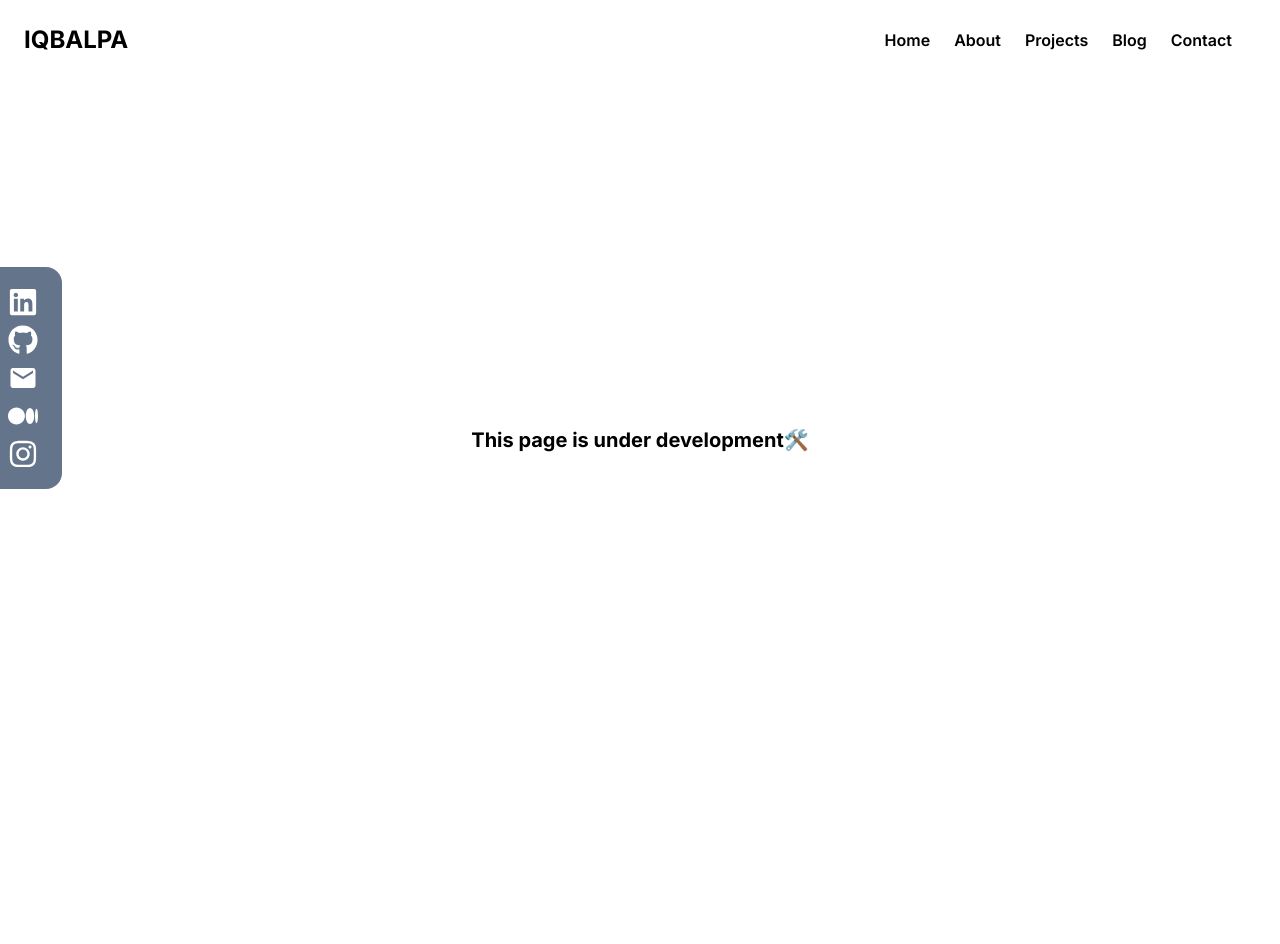
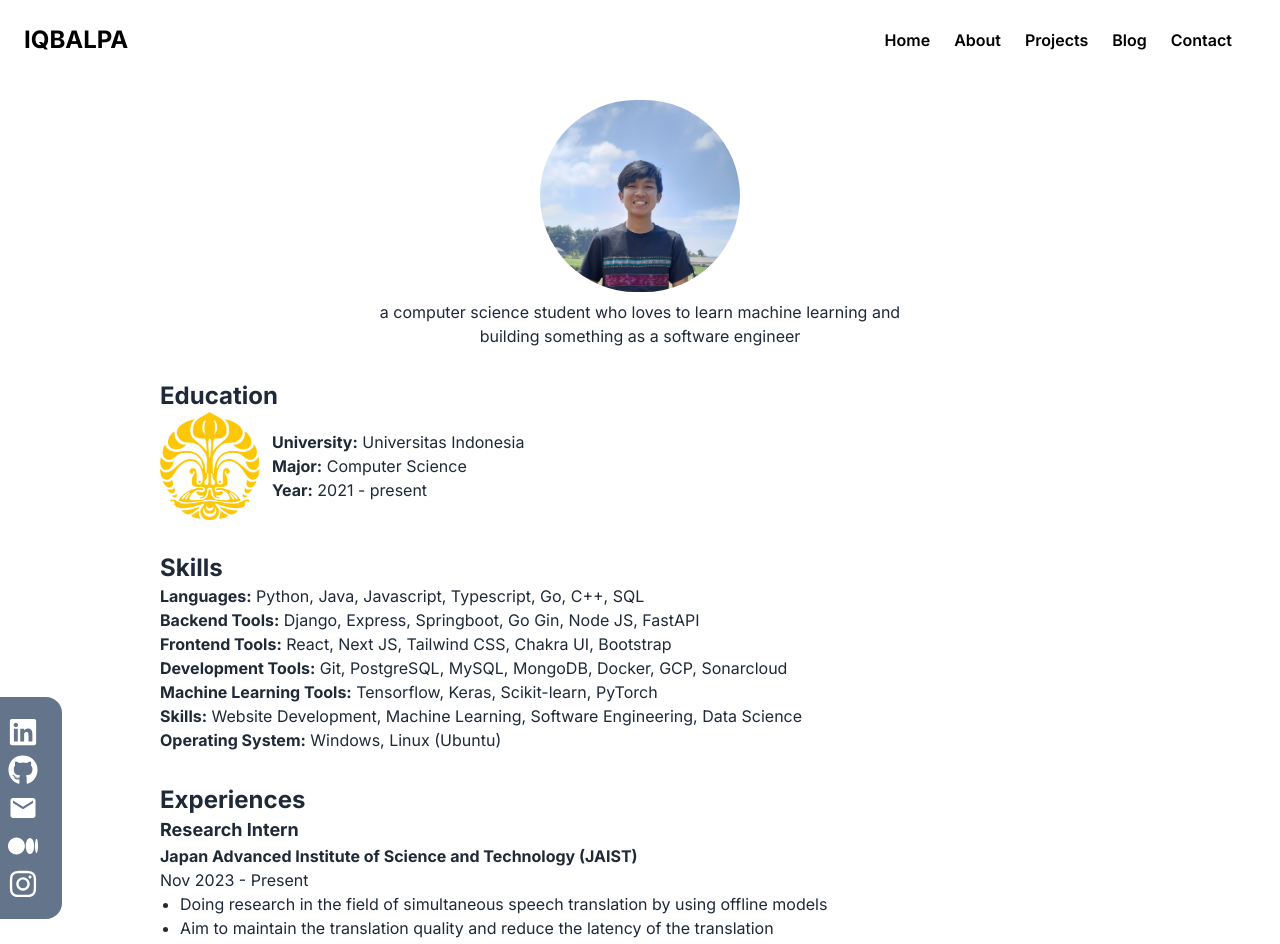
Before and after one commit to iqbalpa/personal-web, a Next.js app: page /about in a window 1280 px wide. Before the commit this address had no page. Shown: the top 944 px of the page. Before the commit the page ends 800 px from the top, so only its background shows below. Built offline with nearby package versions, Linux system fonts and the light colour scheme.

Commit message:
feat(about): create about page

```diff
--- /dev/null
+++ b/src/app/about/page.tsx
@@ -0,0 +1,8 @@
+import { NextPage } from "next";
+import AboutModule from "@/modules/about/About";
+
+const About: NextPage = () => {
+	return <AboutModule />;
+};
+
+export default About;
--- a/src/modules/about/About.tsx
+++ b/src/modules/about/About.tsx
@@ -0,0 +1,27 @@
+import React from "react";
+import Education from "./Education";
+import Skill from "./Skill";
+import Experience from "./Experience";
+import Award from "./Award";
+import Organization from "./Organization";
+import Hero from "./Hero";
+
+const AboutModule: React.FC = () => {
+	return (
+		<div className="max-w-screen flex flex-col px-40 pt-5 pb-20">
+			<Hero />
+			<div className="m-4" />
+			<Education />
+			<div className="m-4" />
+			<Skill />
+			<div className="m-4" />
+			<Experience />
+			<div className="m-4" />
+			<Award />
+			<div className="m-4" />
+			<Organization />
+		</div>
+	);
+};
+
+export default AboutModule;
--- /dev/null
+++ b/src/modules/about/Award.tsx
@@ -0,0 +1,39 @@
+import React from "react";
+
+type AwardItemProps = {
+	title: string;
+	desc: string;
+};
+
+const AwardItem: React.FC<AwardItemProps> = ({ title, desc }) => {
+	return (
+		<div className="">
+			<h2 className="text-lg font-semibold">{title}</h2>
+			<p className="">{desc}</p>
+		</div>
+	);
+};
+
+const AwardItems: AwardItemProps[] = [
+	{
+		title: "[National Level] Top 10 Data Quest Kemenkeu 2023",
+		desc: "Data quest is a data analytics competition that organized by Ministry of Finance of Republic of Indonesia. My team and I proposed a solution by leveraging satellite imagery and region income to estimate the economic growth for each region in Central Java.",
+	},
+	{
+		title: "[National Level] Top JOINTS Data Competitions UGM 2023",
+		desc: "JOINTS is a data mining competition that is organized by Computer Science students of UGM. In the final Joints Data Competition, we developed a convolutional neural network to classify fire and non-fire images using Residual Network architecture.",
+	},
+];
+
+const Award: React.FC = () => {
+	return (
+		<div>
+			<h1 className="text-2xl font-bold">Honor and Awards</h1>
+			{AwardItems.map((item, index) => (
+				<AwardItem key={index} {...item} />
+			))}
+		</div>
+	);
+};
+
+export default Award;
--- /dev/null
+++ b/src/modules/about/Education.tsx
@@ -0,0 +1,27 @@
+import React from "react";
+import Image from "next/image";
+import LogoUI from "../../../public/assets/ui.webp";
+
+const Education: React.FC = () => {
+	return (
+		<div>
+			<h1 className="text-2xl font-bold">Education</h1>
+			<div className="flex flex-row items-center">
+				<Image src={LogoUI} alt="UI Logo" width={100} className="rounded-full" />
+				<div className="ml-3">
+					<p>
+						<span className="font-bold">University:</span> Universitas Indonesia
+					</p>
+					<p>
+						<span className="font-bold">Major:</span> Computer Science
+					</p>
+					<p>
+						<span className="font-bold">Year:</span> 2021 - present
+					</p>
+				</div>
+			</div>
+		</div>
+	);
+};
+
+export default Education;
--- /dev/null
+++ b/src/modules/about/Experience.tsx
@@ -0,0 +1,78 @@
+import React from "react";
+
+const experienceItems: ExperienceItemProps[] = [
+	{
+		role: "Research Intern",
+		company: "Japan Advanced Institute of Science and Technology (JAIST)",
+		duration: "Nov 2023 - Present",
+		description: [
+			"Doing research in the field of simultaneous speech translation by using offline models",
+			"Aim to maintain the translation quality and reduce the latency of the translation",
+		],
+	},
+	{
+		role: "Teaching Assistant of Introduction to AI & Data Science",
+		company: "Faculty of Computer Science, Universitas Indonesia",
+		duration: "Aug 2023 - Present",
+		description: [
+			"Responsible for creating and delivering Lab 1 materials and hands-on related to Python Pandas and Numpy.",
+			"Assist students in understanding the materials and help them to finish their assignments.",
+			"Assist lecturer in grading students' assignments.",
+		],
+	},
+	{
+		role: "Teaching Assistant of Programming Foundations with Python",
+		company: "Faculty of Computer Science, Universitas Indonesia",
+		duration: "Jan 2023 - July 2023",
+		description: [
+			"Teach and assist 11 students for weekly coding practice in Lab.",
+			"Responsible for creating Tugas Pemrograman 3 about Python List.",
+		],
+	},
+	{
+		role: "Teaching Assistant of Calculus 1",
+		company: "Faculty of Computer Science, Universitas Indonesia",
+		duration: "Aug 2022 - Jan 2023",
+		description: [
+			"Assisted in teaching more than 100 Calculus 1 students every two weeks with other teaching assistants.",
+			"Responsible for grading students' assignments and quizzes.",
+		],
+	},
+];
+
+const Experience: React.FC = () => {
+	return (
+		<div>
+			<h1 className="text-2xl font-bold">Experiences</h1>
+			{experienceItems.map((item, index) => (
+				<ExperienceItem key={index} {...item} />
+			))}
+		</div>
+	);
+};
+
+export default Experience;
+
+type ExperienceItemProps = {
+	role: string;
+	company: string;
+	duration: string;
+	description: string[];
+};
+
+const ExperienceItem: React.FC<ExperienceItemProps> = ({ role, company, duration, description }) => {
+	return (
+		<div>
+			<h1 className="text-lg font-bold">{role}</h1>
+			<h2 className="text-md font-bold">{company}</h2>
+			<p>{duration}</p>
+			<ul className="list-disc">
+				{description.map((desc, index) => (
+					<li className="ml-5" key={index}>
+						{desc}
+					</li>
+				))}
+			</ul>
+		</div>
+	);
+};
--- /dev/null
+++ b/src/modules/about/Hero.tsx
@@ -0,0 +1,17 @@
+import React from "react";
+import Image from "next/image";
+import IqbalV2 from "../../../public/assets/iqbal-v2.jpg";
+
+const Hero: React.FC = () => {
+	return (
+		<div className="w-full flex flex-col items-center justify-center">
+            <Image src={IqbalV2} alt="Iqbal" className="rounded-full mb-2" width={200} height={200} />
+			<p className="w-3/5 text-center">
+				a computer science student who loves to learn machine learning and building something as a software
+				engineer
+			</p>
+		</div>
+	);
+};
+
+export default Hero;
--- /dev/null
+++ b/src/modules/about/Organization.tsx
@@ -0,0 +1,63 @@
+import React from "react";
+
+type OrganizationItemProps = {
+	name: string;
+	role: string;
+	desc: string[];
+	duration: string;
+};
+
+const OrganizationItem: React.FC<OrganizationItemProps> = ({ name, role, desc, duration }) => {
+	return (
+		<div>
+			<h1 className="text-lg font-semibold">{name}</h1>
+			<h2 className="text-md font-semibold">{role}</h2>
+			<p>{duration}</p>
+			<ul className="list-disc">
+				{desc.map((item, index) => (
+					<li className="ml-5" key={index}>
+						{item}
+					</li>
+				))}
+			</ul>
+		</div>
+	);
+};
+
+const OrganizationItems: OrganizationItemProps[] = [
+	{
+		name: "RISTEK Fasilkom UI",
+		role: "Lead of Data Science & Analytics SIG",
+		desc: ["Assisted the new member of DSA SIG to learning data science and machine learning"],
+		duration: "Feb 2024 - Present",
+	},
+	{
+		name: "RISTEK Fasilkom UI",
+		role: "Teaching Assistant of Business Intelligence at SISTECH",
+		desc: [
+			"Developed authentication and authorization using Gin & Gorm",
+			"Created a CRUD API for announcement",
+			"Implement dependency injection",
+		],
+		duration: "Feb 2023 - Present",
+	},
+	{
+		name: "RISTEK Fasilkom UI",
+		role: "Teaching Assistant of Business Intelligence at SISTECH",
+		desc: ["Guided and mentored 20 mentees along with other TAs"],
+		duration: "Jun. 2023 – Aug. 2023",
+	},
+];
+
+const Organization: React.FC = () => {
+	return (
+		<div>
+			<h1 className="text-2xl font-bold">Volunteering Experiences</h1>
+			{OrganizationItems.map((item, index) => (
+                <OrganizationItem key={index} {...item} />
+            ))}
+		</div>
+	);
+};
+
+export default Organization;
--- /dev/null
+++ b/src/modules/about/Skill.tsx
@@ -0,0 +1,34 @@
+import React from "react";
+
+const Skill: React.FC = () => {
+	return (
+		<div>
+			<h1 className="text-2xl font-bold">Skills</h1>
+			<p>
+				<span className="font-bold">Languages:</span> Python, Java, Javascript, Typescript, Go, C++, SQL
+			</p>
+			<p>
+				<span className="font-bold">Backend Tools:</span> Django, Express, Springboot, Go Gin, Node JS, FastAPI
+			</p>
+			<p>
+				<span className="font-bold">Frontend Tools:</span> React, Next JS, Tailwind CSS, Chakra UI, Bootstrap
+			</p>
+			<p>
+				<span className="font-bold">Development Tools:</span> Git, PostgreSQL, MySQL, MongoDB, Docker, GCP,
+				Sonarcloud
+			</p>
+			<p>
+				<span className="font-bold">Machine Learning Tools:</span> Tensorflow, Keras, Scikit-learn, PyTorch
+			</p>
+			<p>
+				<span className="font-bold">Skills:</span> Website Development, Machine Learning, Software Engineering,
+				Data Science
+			</p>
+			<p>
+				<span className="font-bold">Operating System:</span> Windows, Linux (Ubuntu)
+			</p>
+		</div>
+	);
+};
+
+export default Skill;
--- a/tailwind.config.ts
+++ b/tailwind.config.ts
@@ -23,7 +23,7 @@ const config: Config = {
 	},
 	plugins: [require("daisyui")],
 	daisyui: {
-		themes: ["light", "dark"], // false: only light + dark | true: all themes | array: specific themes like this ["light", "dark", "cupcake"]
+		themes: ["light"], // false: only light + dark | true: all themes | array: specific themes like this ["light", "dark", "cupcake"]
 		darkTheme: "dark", // name of one of the included themes for dark mode
 		base: true, // applies background color and foreground color for root element by default
 		styled: true, // include daisyUI colors and design decisions for all components
```
Also changed, not shown: public/assets/iqbal-v2.jpg (added), public/assets/ui.webp (added).
